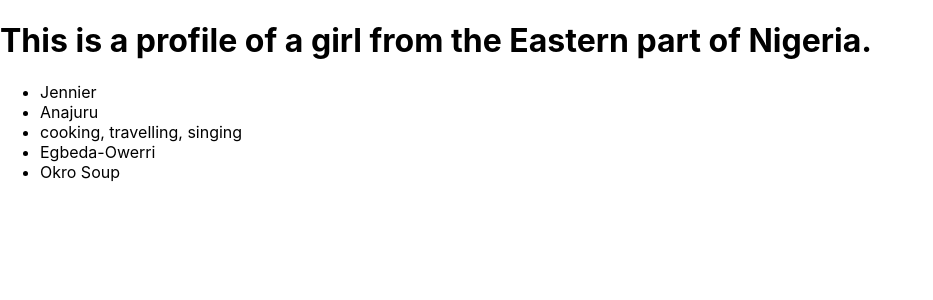
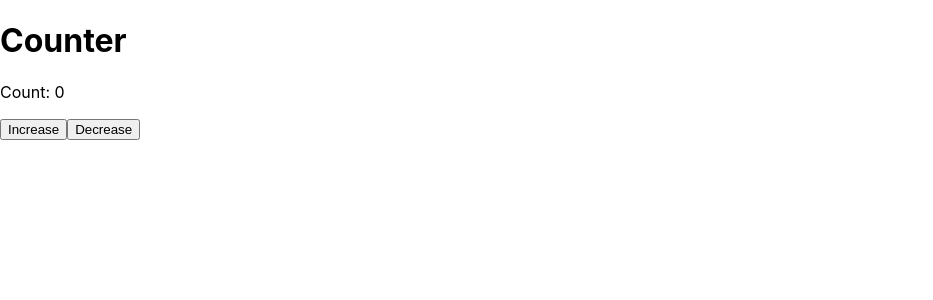
Before and after one commit to ephychime/Component, a React (Create React App) app: page / in a window 1280 px wide. Shown: the top 300 px of the page, without its empty margins (0-933 px from the left). Built offline with nearby package versions, Linux system fonts and the light colour scheme.

Commit message:
Added Conditional Rendering for User-Folder

```diff
--- a/src/App.css
+++ b/src/App.css
@@ -1,3 +1,4 @@
+
 
 .Box {
   margin: 40px;
--- a/src/App.js
+++ b/src/App.js
@@ -48,33 +48,157 @@
 
 
 //Creating Props
-// The function componets will considt of the properties after then you create a component that pass (props) in order to return the data in UI
+// The function componets will consist of the properties after then you create a component that pass (props) in order to return the data in UI
 
-import React from "react";
-import './App.css';
+// import React from "react";
+// import './App.css';
 
-function User (){
+// function User (){
+//   return (
+// <div>
+// <Profile firstName="Jennier" lastName="Anajuru" age="25" hobbies="cooking, travelling, singing" address="Egbeda-Owerri" favFood="Okro Soup"/>
+// {/* <Profile firstName="Jennier" lastName="Anajuru" age="25" hobbies="cooking, travelling, singing" address="Egbeda-Owerri" favFood="Okro Soup"/> */}
+
+// </div>
+//   );
+// }
+// const Profile = (props)=>{
+//   return (
+//     <div>
+//     <h1>This is a profile of a girl from the Eastern part of Nigeria.</h1>
+//     <ul>
+//     <li>{props.firstName}</li>
+//     <li>{props.lastName}</li>
+//     <li>{props.hobbies}</li>
+//     <li>{props.address}</li>
+//     <li>{props.favFood}</li>
+//     </ul>
+
+//     </div>
+//   )
+// }
+// export default User;
+
+//Passing an entire object as a prop to a component
+
+// function Person({info}) {
+//   return (
+//     <div>
+//       <h2>{info.firstName}</h2>
+//       <h2>{info.lastName}</h2>
+//       <h2>{info.age}</h2>
+//       {/* <h2>{info.hobbies}</h2> */}
+//       {/* <h2>{info.country}</h2> */}
+//       <h2>{info.address}</h2>
+//       <h2>{info.favFood}</h2>
+//     </div>
+//   );
+// }
+
+// export default function App() {
+//   const user = {firstName: 'Esther',
+//   lastName: 'Obangu',
+//   age: 20,
+//   hobbies: ['watchingTiktok,', 'Travelling,',  'looking good,'],
+//   address: '30 Blooms Road',
+// imageURL: "",
+//   favFood: 'Afang soup'};
+
+
+
+//   return (
+//     <div>
+//       <Person info={user} />
+//     </div>
+//   );
+// }
+
+
+// import React from 'react';
+
+// const UserComponent = ({ user }) => {
+//   if (!user || !user.imageUrl) {
+//     return null; // Return nothing if there's no user or no image URL
+//   }
+
+//   return (
+//     <div>
+//       <h2>{user.name}</h2>
+//       <img src={user.imageUrl} alt={user.name} />
+//     </div>
+//   );
+// };
+
+// export default UserComponent;
+// import './App.css'
+
+// function App(){
+//   const age = {
+//     Image: "",
+//   };
+
+//   return (
+//     <div>
+//       {age >= image ? <h1>True</h1> : <h2>Opps!!</h2>}
+//     </div>
+//   )
+
+// }
+// export default App;
+
+
+//We first had to initialize it, and we then needed to access the props and what kind of property it holds.
+
+// import User from "./ConditionRendering/User";
+
+//Then,rendered components consume those properties and pass data into them.
+//   export default function App() {
+//     const user = {firstName: 'Esther',
+//   lastName: 'Obangu',
+//   age: 20,
+//   hobbies: ['watchingTiktok,', 'Travelling,',  'looking good,'],
+//   address: '30 Blooms Road',
+// imageURL: "",
+//   favFood: 'Afang soup'};
+//     return (
+//       <div className="App">
+
+//         <User userdetails={user} />
+//       </div>
+//     );
+//   }
+
+  // import MyProducts from "./ConditionRendering/User";
+
+// export default function App() {
+//   const user = {firstName: 'Esther',
+//   lastName: 'Obangu',
+//   age: 20,
+//   hobbies: ['watchingTiktok,', 'Travelling,',  'looking good,'],
+//   address: '30 Blooms Road',
+// imageURL: "",
+//   favFood: 'Afang soup'};
+
+//   return (
+//     <div className="App">
+//       <MyProducts props={user} />
+//     </div>
+//   );
+// }
+
+
+
+import React from 'react';
+import Counter from './ConditionRendering/Countercomponents';
+
+
+
+function App() {
   return (
-<div>
-<Profile firstName="Jennier" lastName="Anajuru" age="25" hobbies="cooking, travelling, singing" address="Egbeda-Owerri" favFood="Okro Soup"/>
-{/* <Profile firstName="Jennier" lastName="Anajuru" age="25" hobbies="cooking, travelling, singing" address="Egbeda-Owerri" favFood="Okro Soup"/> */}
-
-</div>
+    <div className="App">
+      <Counter />
+    </div>
   );
 }
-const Profile = (props)=>{
-  return (
-    <div>
-    <h1>This is a profile of a girl from the Eastern part of Nigeria.</h1>
-    <ul>
-    <li>{props.firstName}</li>
-    <li>{props.lastName}</li>
-    <li>{props.hobbies}</li>
-    <li>{props.address}</li>
-    <li>{props.favFood}</li>
-    </ul>
 
-    </div>
-  )
-}
-export default User;
+export default App;
--- /dev/null
+++ b/src/ConditionRendering/Countercomponents/index.js
@@ -0,0 +1,31 @@
+import React, { useState } from 'react';
+
+function Counter() {
+  // Create a state variable to store the count
+  const [count, setCount] = useState(0);
+
+  // Function to increase the count
+  const increaseCount = () => {
+    if (count < 20) {
+      setCount(count + 1);
+    }
+  };
+
+  // Function to decrease the count
+  const decreaseCount = () => {
+    if (count > 0) {
+      setCount(count - 1);
+    }
+  };
+
+  return (
+    <div>
+      <h1>Counter</h1>
+      <p>Count: {count}</p>
+      <button onClick={increaseCount} disabled={count >= 20}>Increase</button>
+      <button onClick={decreaseCount}>Decrease</button>
+    </div>
+  );
+}
+
+export default Counter;
```
Also changed, not shown: src/ConditionRendering/Book/index.js (added, +25 -0 lines), src/Eventhandler/Button1/index.js (added, +15 -0 lines), src/Eventhandler/Button2/index.js (added, +12 -0 lines), src/ScreenUpdate/Btn2/index.js (added, +29 -0 lines), src/ScreenUpdate/Btn1/index.js (added).
